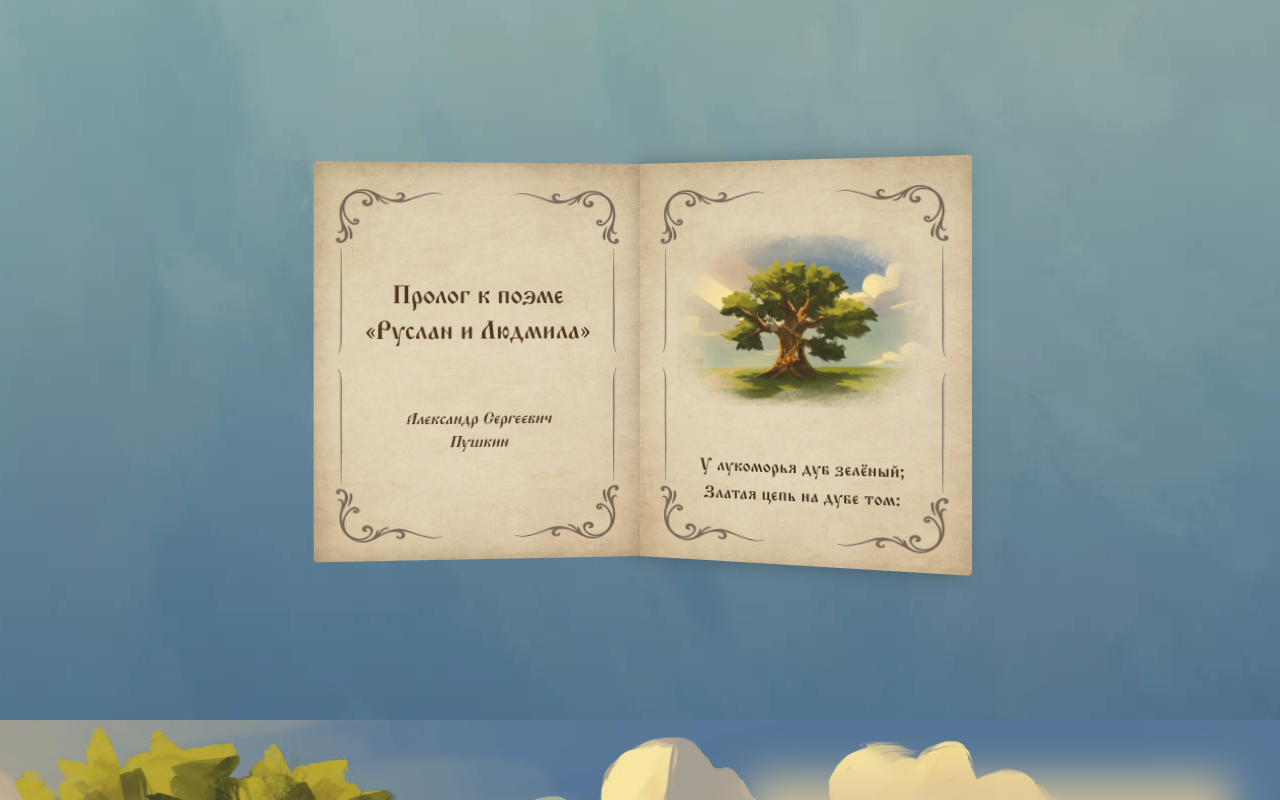
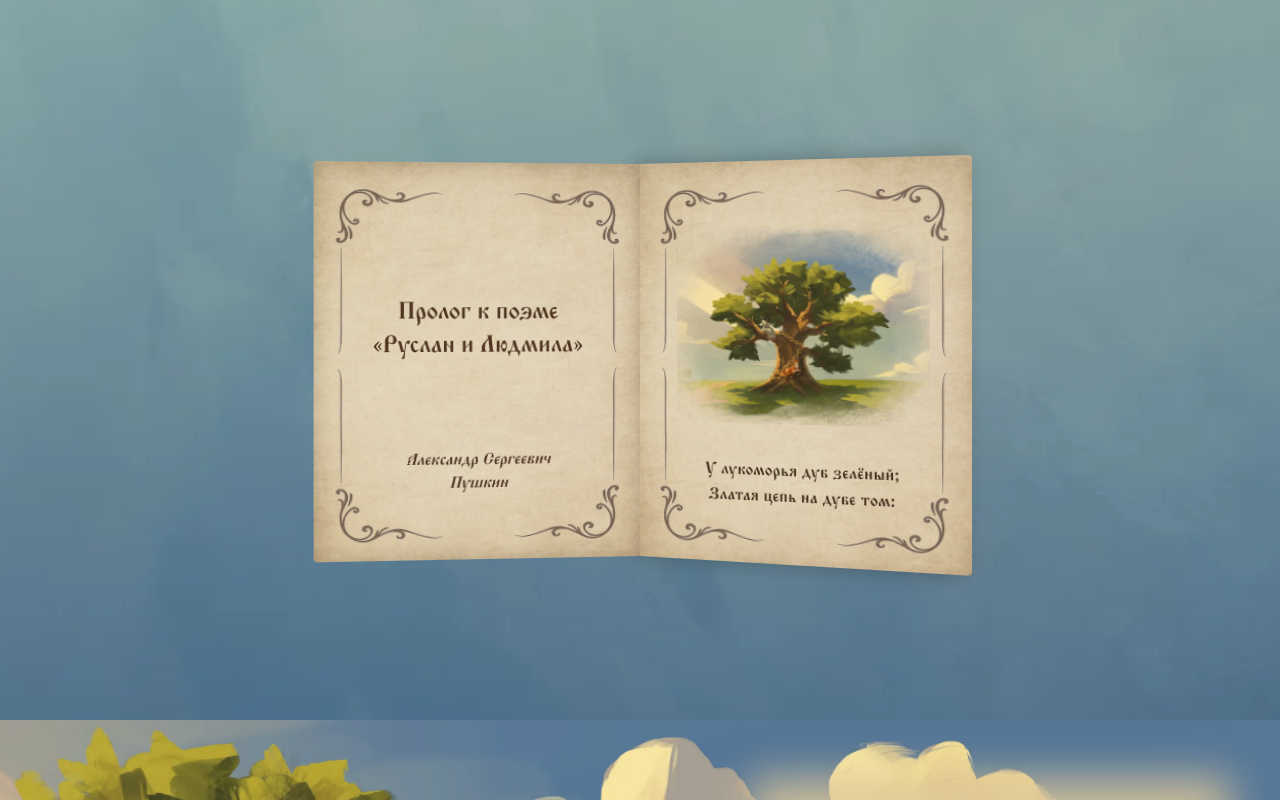
Before and after one commit to puzadesh/diplom9, a website: page index.html in a window 1280 px wide. Drawn offline with Linux system fonts and the light colour scheme.

Commit message:
book fonts okay

```diff
--- a/index.html
+++ b/index.html
@@ -49,7 +49,7 @@
                         <p class="book-author-front">Александр Пушкин</p>
                     </div>
                     <div class="cover-back">
-                        <h2 style="font-size: 3.5cqmin">Пролог к поэме<br>«Руслан и Людмила»</h2>
+                        <h2>Пролог к поэме<br>«Руслан и Людмила»</h2>
                         <p class="book-author">
                             Александр Сергеевич<br>Пушкин<br>
 <!--                            <span>1799–1837 гг.</span>-->
--- a/style.css
+++ b/style.css
@@ -256,6 +256,7 @@ html, body {
      max-width: 75%;
      max-height: 90%;
      transform-style: preserve-3d;
+     container-type: size;      /* текст и картинки внутри — от размера книги */
  }
  /*Адаптация для телефонов */
 
@@ -293,7 +294,7 @@ html, body {
     }
 
     .book-title {
-        font-size: 4.5cqmin;
+        font-size: 6cqmin;
     }
 
     .book-author {
@@ -407,7 +408,7 @@ html, body {
 }
 
 .book-title {
-    font-size: 5.2cqmin;
+    font-size: 9cqmin;
     margin-bottom: 7%;
     /*text-shadow: 0 2px 8px rgba(0,0,0,0.6);*/
     line-height: 1.1;
@@ -427,10 +428,11 @@ html, body {
 
 }
 .book-author-front {
-    font-size: 3.2cqmin;
+    font-size: 4cqmin;
     color: #c0a993;
     mix-blend-mode: hard-light;  /* ← добавляем */
     opacity: 100%;
+    margin-top: 5cqmin;
 
 }
 
@@ -790,7 +792,7 @@ html, body {
 .book-page .page-image {
     width: 80%;
     height: auto;
-    max-height: 55%;
+    max-height: 55cqh;
     object-fit: cover;
     margin-bottom: 10%;
 }
@@ -798,23 +800,23 @@ html, body {
 /* Только для первого слайда с книгой */
 .slide[data-slide="start"] .book-page .page-image {
     width: 90%;
-    max-height: 60%;
+    max-height: 60cqh;
     object-fit: cover;
-    margin: 5% auto 15% auto;
+    margin: 5% auto 10% auto;
 }
 
 /* Стихи на странице книги */
 .page-content .intro-text {
-    font-size: 2.3cqmin;
+    font-size: 4cqmin;
     line-height: 1.6;
-    margin: 0;
+    margin-bottom: 2%;
     letter-spacing: 0.02em;
     color: #3d2717;
 
 
 }
 .page-content .outro-text {
-    font-size: 2.3cqmin;
+    font-size: 4cqmin;
     line-height: 1.8;
     margin: 0;
     letter-spacing: 0.02em;
@@ -823,9 +825,9 @@ html, body {
 
 /* Заголовок на внутренней стороне обложки */
 .cover-back h2 {
-    font-size: 4cqmin;
-    margin-top: 5%;
-    margin-bottom: 15%;
+    font-size: 6cqmin;
+    margin-top: 30%;
+    margin-bottom: 30%;
     line-height: 1.4;
     color: #4f3421;
     font-weight: normal;
@@ -836,8 +838,8 @@ html, body {
 
 /* Автор на внутренней стороне обложки */
 .cover-back .book-author {
-    font-size: 2.2cqmin;
-    margin-top: 5%;
+    font-size: 4cqmin;
+    margin-bottom: 5%;
     opacity: 0.85;
     color: #3d1d0e;
     line-height: 1.5;
@@ -931,7 +933,7 @@ html, body {
 .book-final .cover-back .page-image {
     width: 100%;
     height: auto;
-    max-height: 100%;
+    max-height: 90cqh;
     object-fit: contain;
     margin: 0 auto;
 }
```
